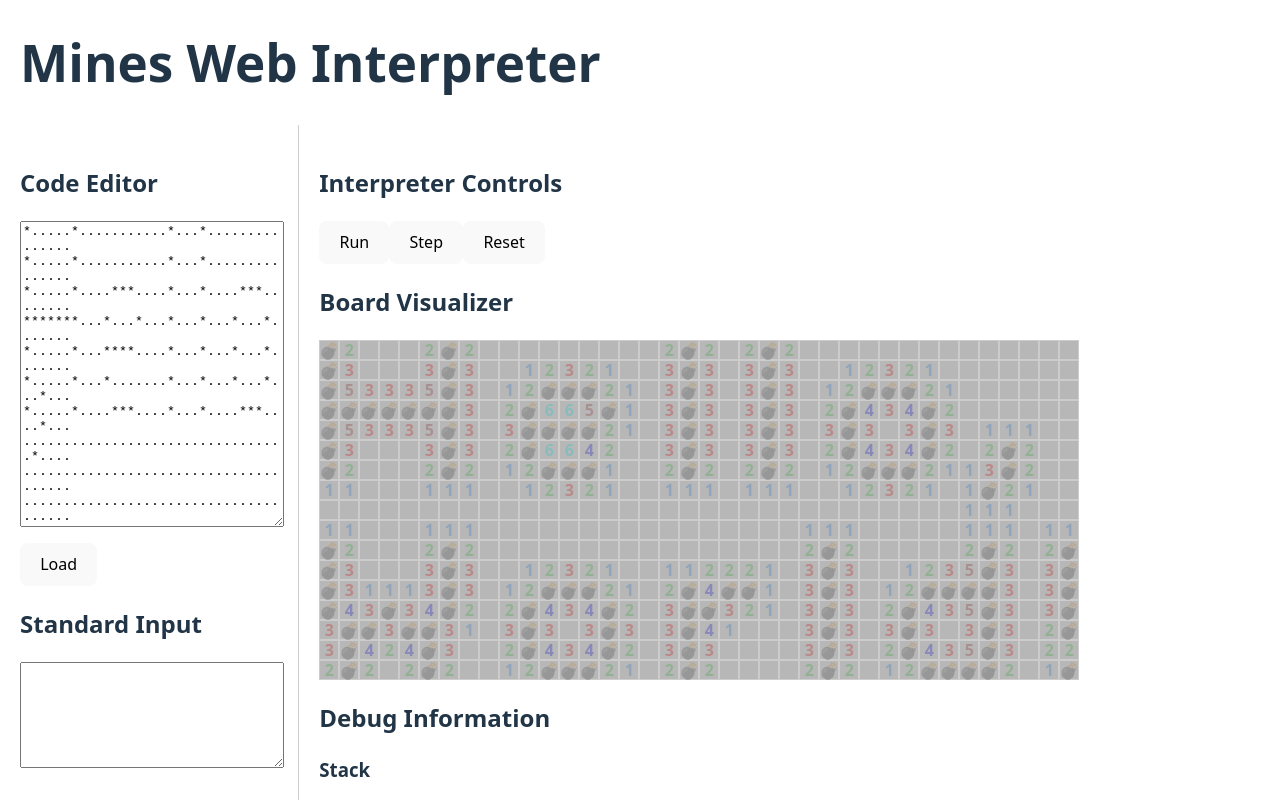
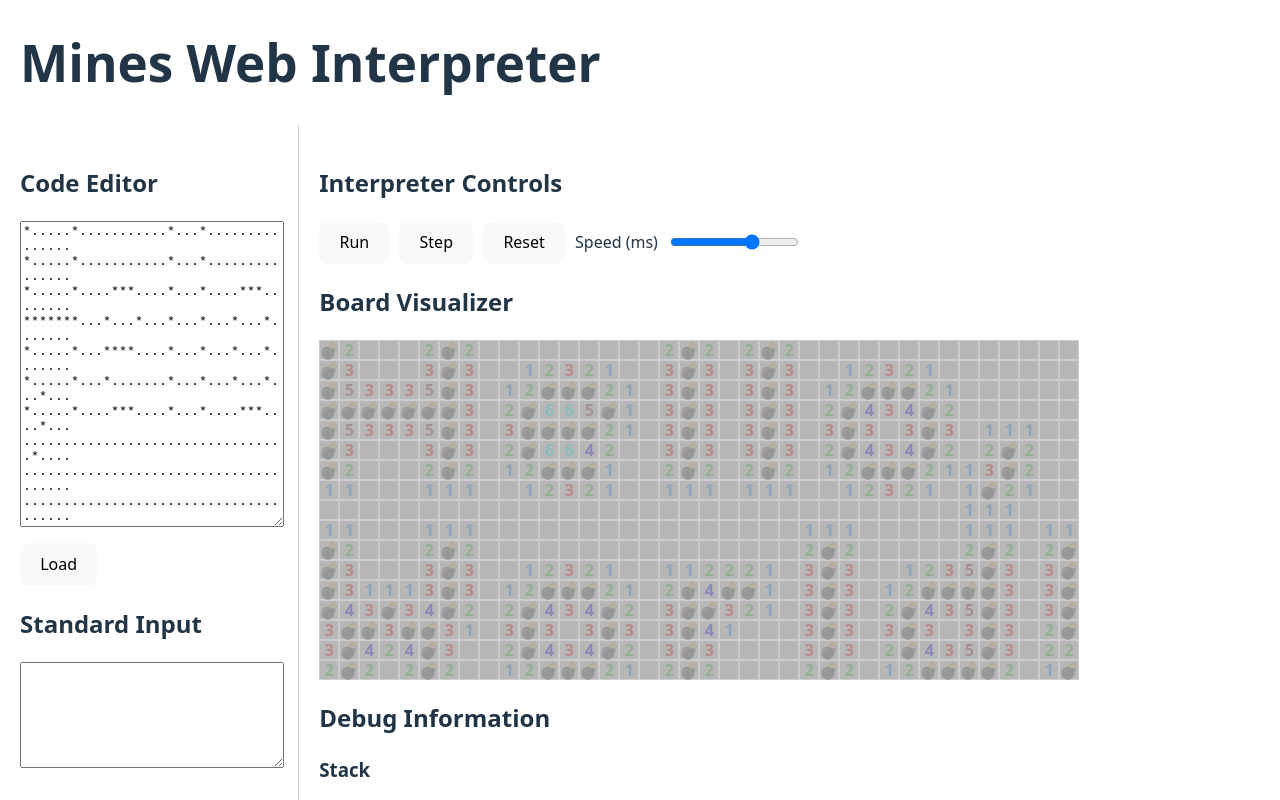
Before and after one commit to sh-mug/mines-editor, a React (Vite) app: page / in a window 1280 px wide. Shown: the top 800 px of the page. Built offline with nearby package versions, Linux system fonts and the light colour scheme.

Commit message:
feat: Reset, Runボタンの実装、速度スライダの追加

```diff
--- a/src/App.css
+++ b/src/App.css
@@ -42,6 +42,12 @@
 
 .interpreter-controls {
   margin-bottom: 10px;
+  display: flex;
+  align-items: center;
+}
+
+.interpreter-controls > * {
+  margin-right: 10px;
 }
 
 .board-visualizer {
--- a/src/App.tsx
+++ b/src/App.tsx
@@ -114,15 +114,24 @@ function App() {
     clickedCol: null,
   });
   const [errorMessage, setErrorMessage] = useState('');
+  const [isRunning, setIsRunning] = useState(false);
+  const [interval, setStepInterval] = useState(500);
 
   const handleCodeChange = (event: ChangeEvent<HTMLTextAreaElement>) => {
     setCodeString(event.target.value);
   };
 
+  const handleIntervalChange = (event: ChangeEvent<HTMLInputElement>) => {
+    setStepInterval(1500 - Number(event.target.value));
+  };
+
   const handleLoad = () => {
     try {
-      setGameState(parse(codeString, addMessage));
+      const newGameState = parse(codeString, addMessage);
+      setGameState({...newGameState, inputString: gameState.inputString});
       setErrorMessage('');
+      setMessages([]);
+      setIsRunning(false);
     } catch (e: any) {
       setErrorMessage(e.message);
     }
@@ -131,6 +140,16 @@ function App() {
   useEffect(() => {
     handleLoad();
   }, []);
+
+  useEffect(() => {
+    if (isRunning) {
+      const intervalId = setInterval(() => {
+        setGameState(step(gameState));
+      }, interval);
+
+      return () => clearInterval(intervalId);
+    }
+  }, [isRunning, gameState, interval]);
 
   return (
     <div className="app-wrapper">
@@ -166,9 +185,19 @@ function App() {
           {/* Interpreter Controls Component */}
           <h2>Interpreter Controls</h2>
           <div className="interpreter-controls">
-            <button>Run</button>
+            <button onClick={() => setIsRunning(!isRunning)}>
+              {isRunning ? 'Pause' : 'Run'}
+            </button>
             <button onClick={() => setGameState(step(gameState))}>Step</button>
-            <button>Reset</button>
+            <button onClick={handleLoad}>Reset</button>
+            <label>Speed (ms)</label>
+            <input
+              type="range"
+              min="50"
+              max="1500"
+              value={1500 - interval}
+              onChange={handleIntervalChange}
+            />
           </div>
           {/* Board Visualizer Component */}
           <h2>Board Visualizer</h2>
```
